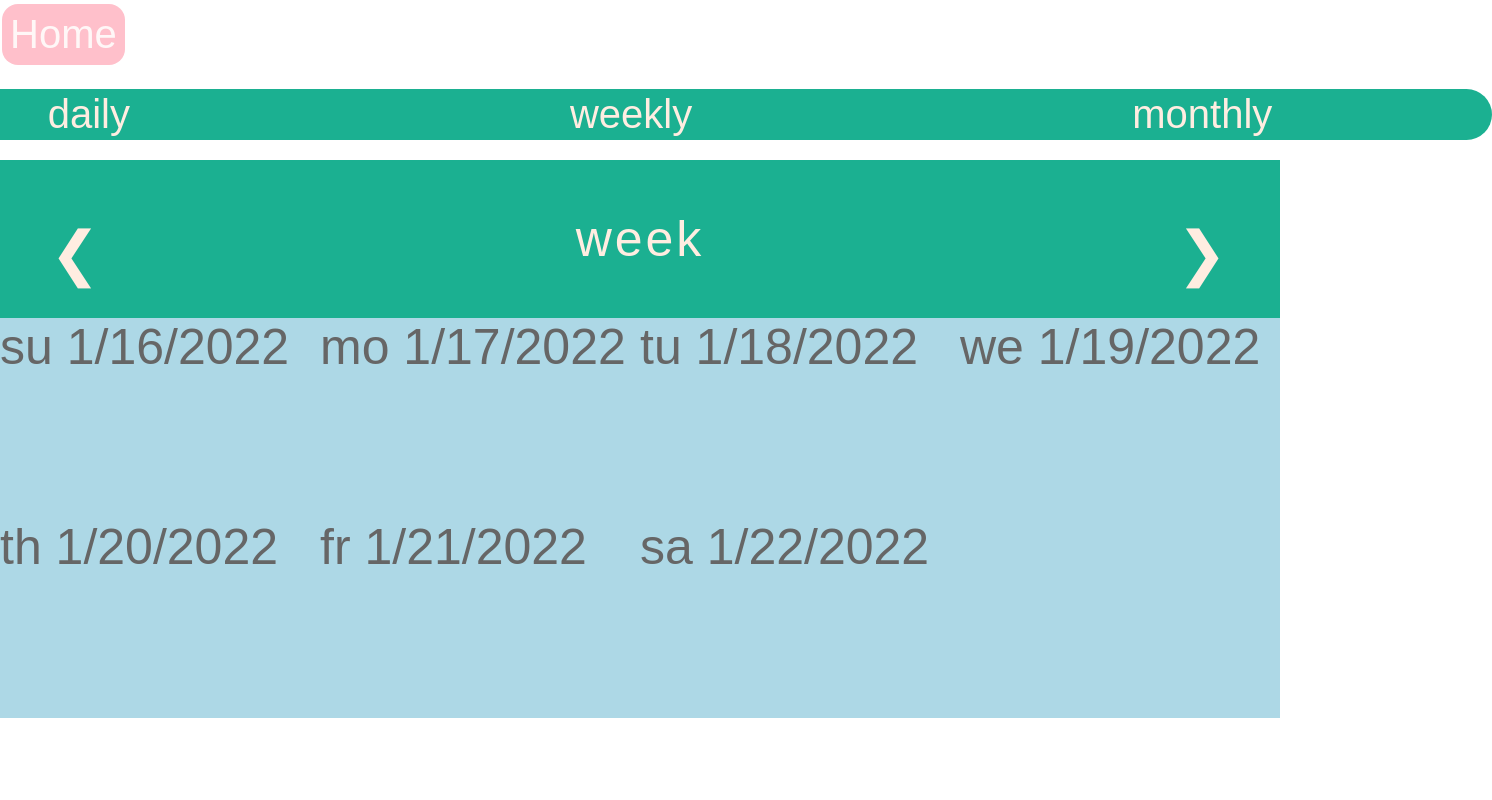
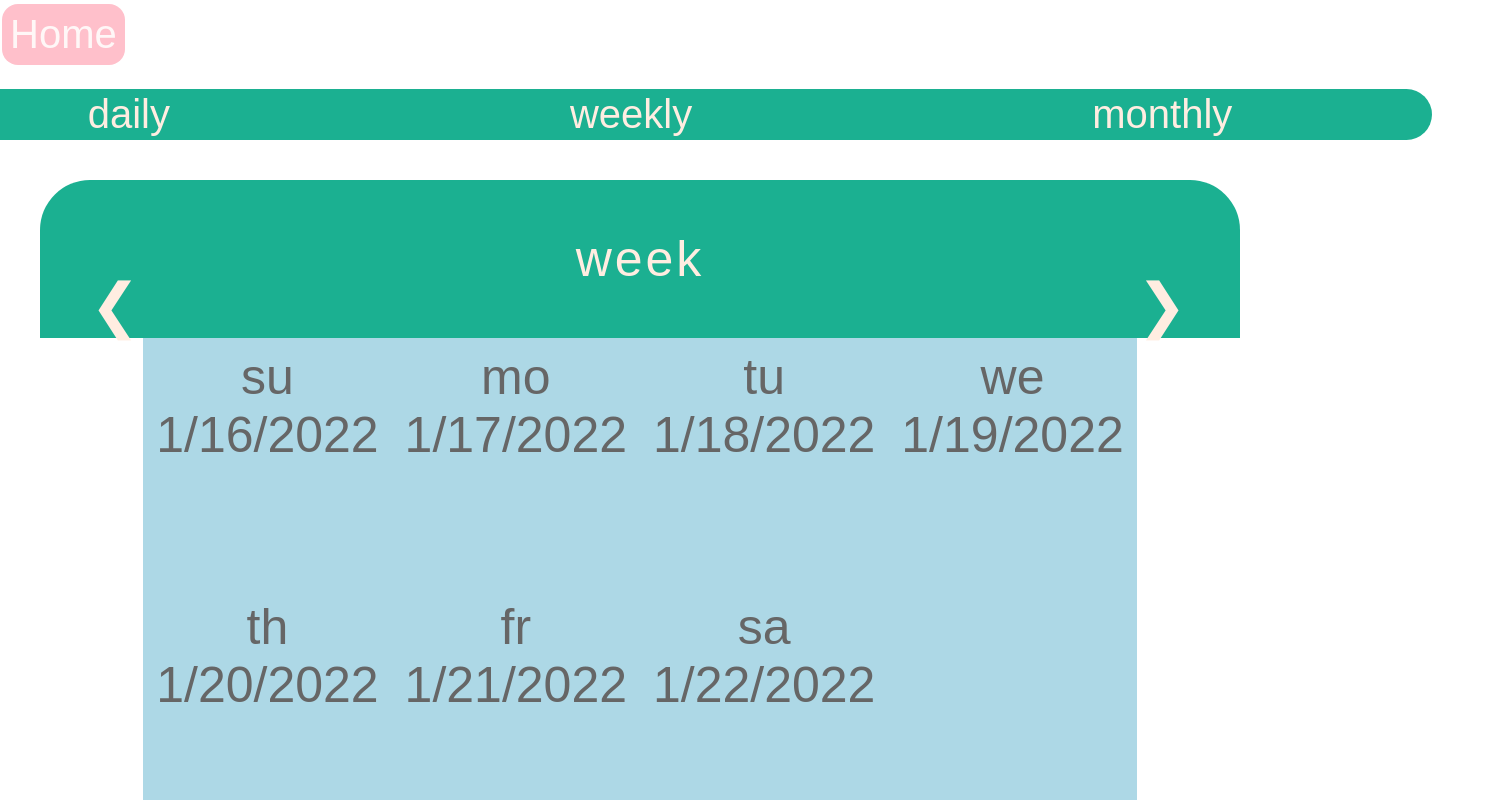
Before and after one commit to dora-x-hu/leap.log, a React app: page /week in a window 1280 px wide. Shown: the top 800 px of the page, 1492 px wide, since content can reach past the window. Built offline with nearby package versions, Linux system fonts and the light colour scheme; no server answers; the HTML template or start-up script is replaced by a standard one; a web font is replaced by a local one.

Commit message:
calendar changes

```diff
--- a/client/src/components/modules/MonthGrid.css
+++ b/client/src/components/modules/MonthGrid.css
@@ -11,6 +11,11 @@ body {
   width: auto;
   background: #1bb091;
   text-align: center;
+  border-top-left-radius: 50px;
+  border-top-right-radius: 50px;
+  margin-top: 20px;
+  margin-left: 40px;
+  margin-right: 40px;
 }
 
 .month .title {
@@ -33,13 +38,25 @@ body {
 /*Previous button inside month header*/
 .month .prev {
   float: left;
-  padding-top: 8px;
+  padding-top: 40px;
+  /* border-radius: 50%;
+  background-color: transparent; */
+}
+
+.month .prev:hover {
+  opacity: 0.8;
+  cursor: pointer;
 }
 
 /* Next button */
 .month .next {
   float: right;
-  padding-top: 8px;
+  padding-top: 40px;
+}
+
+.month .next:hover {
+  opacity: 0.8;
+  cursor: pointer;
 }
 
 /* Weekdays (Mon-Sun) */
@@ -48,6 +65,8 @@ body {
   padding: 10px 0;
   background-color: #ffede1;
   font-size: 50px;
+  margin-left: 40px;
+  margin-right: 40px;
 }
 
 .weekdays li {
@@ -64,6 +83,11 @@ body {
   margin: 0;
   font-size: 40px;
   text-decoration: none !important;
+  border-bottom-left-radius: 50px;
+  border-bottom-right-radius: 50px;
+  margin-bottom: 20px;
+  margin-left: 40px;
+  margin-right: 40px;
 }
 
 .days li {
--- a/client/src/components/modules/WeekGrid.css
+++ b/client/src/components/modules/WeekGrid.css
@@ -1,8 +1,16 @@
 .wrapper {
   display: grid;
   grid-template-columns: repeat(4, 1fr);
-  grid-auto-rows: 200px;
+  grid-auto-rows: 250px;
   background-color: lightblue;
+  margin: 0;
+  padding: 10px 0;
+  font-size: 50px;
+  margin-left: 40px;
+  margin-right: 40px;
+  border-bottom-left-radius: 50px;
+  border-bottom-right-radius: 50px;
+  text-align: center;
 }
 
 .wrapper div {
--- a/client/src/components/modules/navbar.css
+++ b/client/src/components/modules/navbar.css
@@ -16,7 +16,7 @@
   background-color: #1bb091;
   text-decoration: none;
   font-size: 40px;
-  padding: 3px 220px;
+  padding: 3px 200px;
   text-align: center;
   font-family: "Dongle", sans-serif;
 }
```
